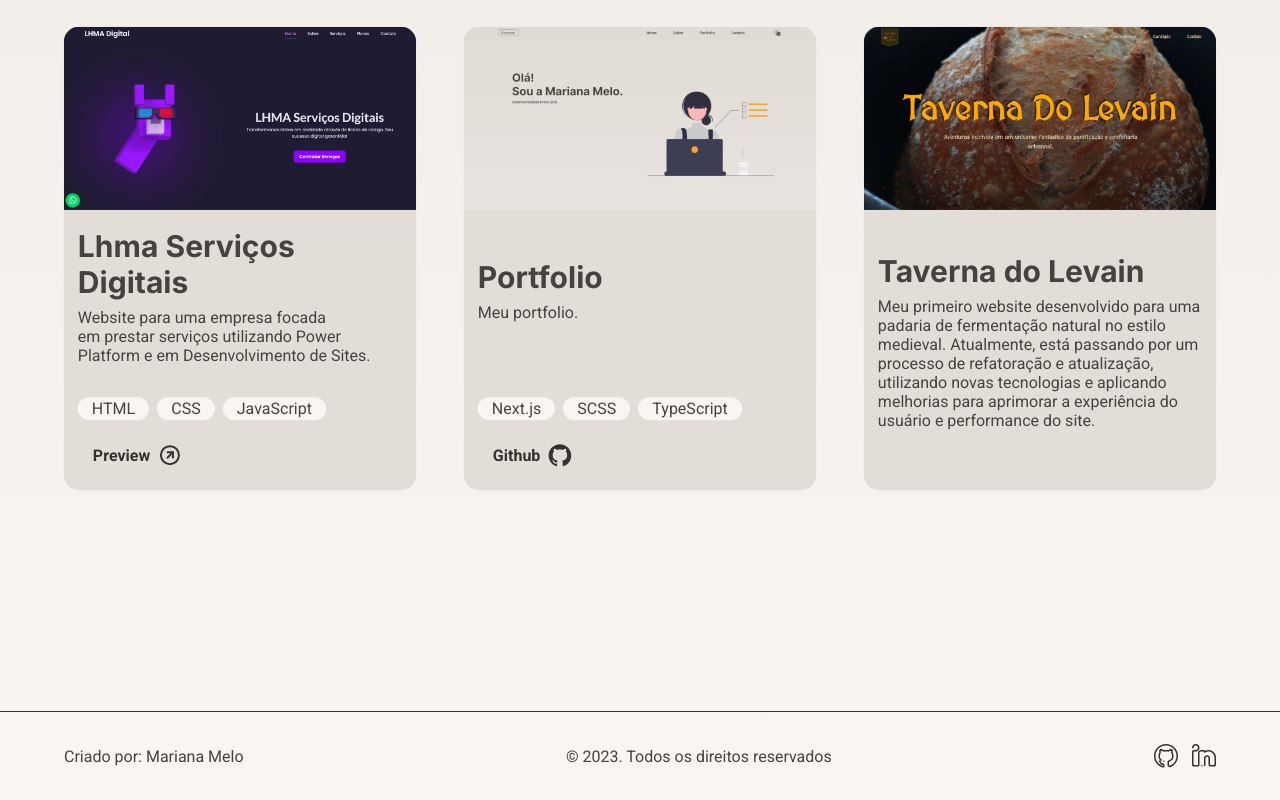
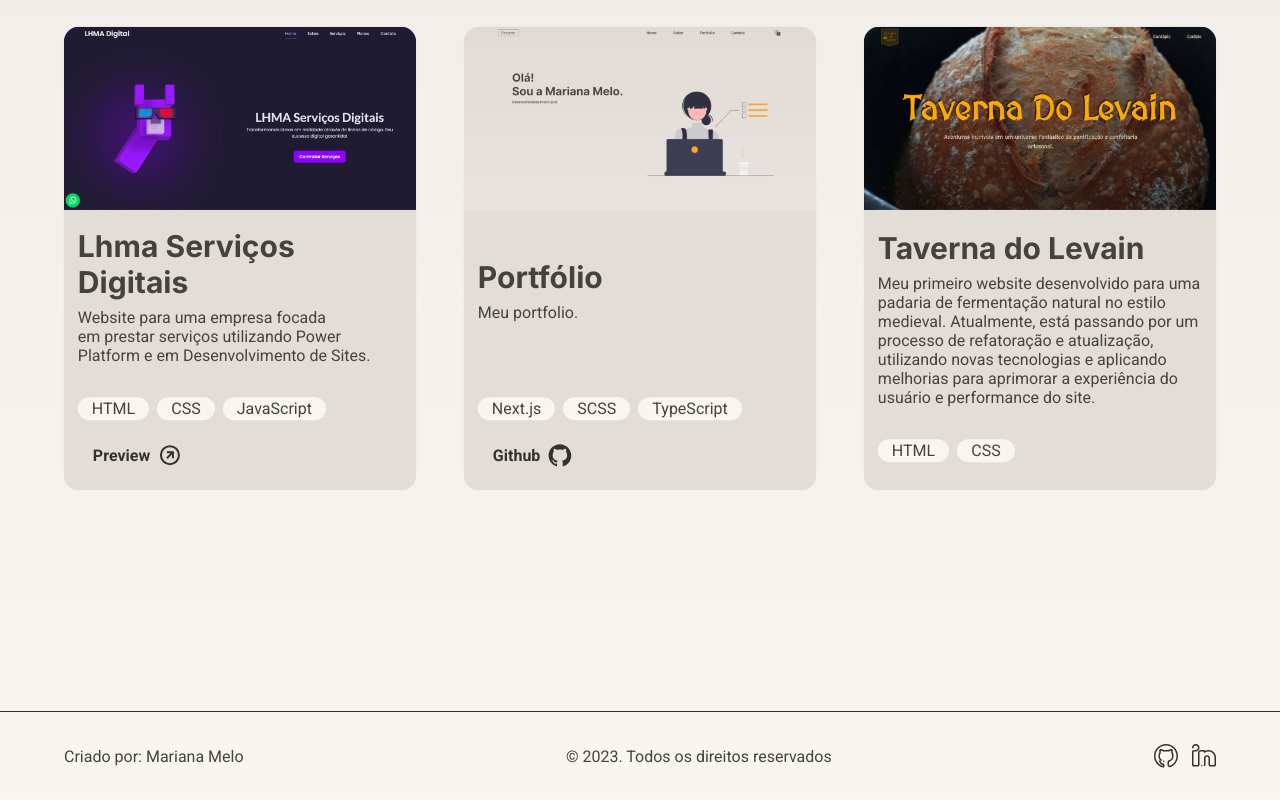
Before and after one commit to marianafvmelo/portfolio, a Next.js app: page / in a window 1280 px wide. Shown: the part 1855-2655 px from the top of the page. Built offline with nearby package versions, Linux system fonts and the light colour scheme.

Commit message:
add: projects translations

```diff
--- a/src/hooks/useTranslations.tsx
+++ b/src/hooks/useTranslations.tsx
@@ -59,16 +59,6 @@ interface IFooter {
   rights: string;
 }
 
-interface IProject {
-  title: string;
-  description: string;
-  linkPreview?: string;
-  linkRepositorie?: string;
-  src: string;
-  color: string;
-  tags?: string[];
-}
-
 interface ITranslations {
   pagesTitle: IPagesTitle;
   metaTags: IMetaTags;
@@ -79,7 +69,6 @@ interface ITranslations {
   homeAbout: IHomeAbout;
   homeProjects: IHomeProjects;
   footer: IFooter;
-  projects: IProject[];
 }
 
 export function useTranslations(): ITranslations {
@@ -115,5 +104,3 @@ export const useHomeProjectsSection = (): IHomeProjects =>
   useTranslations().homeProjects;
 
 export const useFooter = (): IFooter => useTranslations().footer;
-
-export const useProjects = (): IProject[] => useTranslations().projects;
--- a/src/pages/index.tsx
+++ b/src/pages/index.tsx
@@ -1,13 +1,13 @@
-import styles from "../styles/Home.module.scss";
+import styles from "@/styles/Home.module.scss";
 
 import Head from "next/head";
 import Image from "next/image";
 
-import developerIllustration from "../assets/images/dev.png";
-import caricature from "../assets/images/caricature.png";
-import lhma from "../assets/images/lhma.jpg";
-import tavern from "../assets/images/tavern.jpg";
-import portfolio from "../assets/images/portfolio.jpg";
+import developerIllustration from "@/assets/images/dev.png";
+import caricature from "@/assets/images/caricature.png";
+import lhma from "@/assets/images/lhma.jpg";
+import tavern from "@/assets/images/tavern.jpg";
+import portfolio from "@/assets/images/portfolio.jpg";
 
 import {
   usePagesTitle,
@@ -15,7 +15,9 @@ import {
   useHomeWelcomeSection,
   useHomeAboutSection,
   useHomeProjectsSection,
-} from "../hooks/useTranslations";
+} from "@/hooks/useTranslations";
+
+import { useLocale } from "@/contexts/LocaleContext";
 
 import Link from "next/link";
 
@@ -25,9 +27,14 @@ import { Reveal } from "@/components/Reveal";
 
 const projects = [
   {
-    title: "Lhma Serviços Digitais",
-    description:
-      "Website para uma empresa focada em prestar serviços utilizando Power Platform e em Desenvolvimento de Sites.",
+    title: {
+      pt: "Lhma Serviços Digitais",
+      en: "Lhma Digital Services",
+    },
+    description: {
+      pt: "Website para uma empresa focada em prestar serviços utilizando Power Platform e em Desenvolvimento de Sites.",
+      en: "Website for a company focused on providing services using Power Platform and Website Development.",
+    },
     linkPreview: "https://lhma.netlify.app",
     linkRepositorie: "",
     src: lhma,
@@ -35,8 +42,14 @@ const projects = [
     tags: ["HTML", "CSS", "JavaScript"],
   },
   {
-    title: "Portfolio",
-    description: "Meu portfolio.",
+    title: {
+      pt: "Portfólio",
+      en: "Portfolio",
+    },
+    description: {
+      pt: "Meu portfolio.",
+      en: "My portfolio",
+    },
     linkPreview: "",
     linkRepositorie: "https://github.com/marianafvmelo/portfolio",
     src: portfolio,
@@ -44,14 +57,19 @@ const projects = [
     tags: ["Next.js", "SCSS", "TypeScript"],
   },
   {
-    title: "Taverna do Levain",
-    description:
-      "Meu primeiro website desenvolvido para uma padaria de fermentação natural no estilo medieval. Atualmente, está passando por um processo de refatoração e atualização, utilizando novas tecnologias e aplicando melhorias para aprimorar a experiência do usuário e performance do site.",
+    title: {
+      pt: "Taverna do Levain",
+      en: "Levain's Tavern",
+    },
+    description: {
+      pt: "Meu primeiro website desenvolvido para uma padaria de fermentação natural no estilo medieval. Atualmente, está passando por um processo de refatoração e atualização, utilizando novas tecnologias e aplicando melhorias para aprimorar a experiência do usuário e performance do site.",
+      en: "My first website for a medieval-style natural fermentation bakery. Currently, I am redoing it using new technologies and implementing improvements.",
+    },
     linkPreview: "",
     linkRepositorie: "",
     src: tavern,
     color: "#1D1F1E",
-    tags: [],
+    tags: ["HTML", "CSS"],
   },
 ];
 
@@ -61,6 +79,8 @@ export default function Home() {
   const welcomeSection = useHomeWelcomeSection();
   const aboutSection = useHomeAboutSection();
   const projectsSection = useHomeProjectsSection();
+
+  const { currentLocale } = useLocale();
 
   return (
     <>
@@ -136,9 +156,9 @@ export default function Home() {
           <div className={styles.cardsWrapper}>
             {projects.map((project) => (
               <Card
-                key={project.title}
-                title={project.title}
-                description={project.description}
+                key={project.linkPreview}
+                title={project.title[currentLocale as "en" | "pt"]}
+                description={project.description[currentLocale as "en" | "pt"]}
                 linkPreview={project.linkPreview}
                 linkRepositorie={project.linkRepositorie}
                 src={project.src}
--- a/src/translations/en.json
+++ b/src/translations/en.json
@@ -58,34 +58,5 @@
   "footer": {
     "createdBy": "Created by: Mariana Melo",
     "rights": "All rights reserved"
-  },
-  "projects": [
-    {
-      "title": "Lhma Digital Services",
-      "description": "Website for a company focused on providing services using Power Platform and Website Development.",
-      "linkPreview": "https://lhma.netlify.app",
-      "linkRepositorie": "",
-      "src": "lhma",
-      "color": "#1F1B32",
-      " tags": ["HTML", "CSS", "JavaScript"]
-    },
-    {
-      "title": "Portfolio",
-      "description": "Meu portfolio.",
-      "linkPreview": "",
-      "linkRepositorie": "https://github.com/marianafvmelo/portfolio",
-      "src": "portfolio",
-      "color": "#E3DDD8",
-      " tags": ["Next.js", "SCSS", "TypeScript"]
-    },
-    {
-      "title": "Levain's Tavern",
-      "description": "My first website for a medieval-style natural fermentation bakery. Currently, I am redoing it using new technologies and implementing improvements.",
-      "linkPreview": "",
-      "linkRepositorie": "",
-      "src": "tavern",
-      "color": "#1D1F1E",
-      " tags": []
-    }
-  ]
+  }
 }
--- a/src/translations/pt.json
+++ b/src/translations/pt.json
@@ -58,34 +58,5 @@
   "footer": {
     "createdBy": "Criado por: Mariana Melo",
     "rights": "Todos os direitos reservados"
-  },
-  "projects": [
-    {
-      "title": "Lhma Serviços Digitais",
-      "description": "Website para uma empresa focada em prestar serviços utilizando Power Platform e em Desenvolvimento de Sites.",
-      " linkPreview": "https://lhma.netlify.app",
-      "linkRepositorie": "",
-      "src": "lhma",
-      "color": "#1F1B32",
-      " tags": ["HTML", "CSS", "JavaScript"]
-    },
-    {
-      "title": "Portfolio",
-      "description": "Meu portfolio.",
-      " linkPreview": "",
-      "linkRepositorie": "https://github.com/marianafvmelo/portfolio",
-      "src": "portfolio",
-      "color": "#E3DDD8",
-      " tags": ["Next.js", "SCSS", "TypeScript"]
-    },
-    {
-      "title": "Taverna do Levain",
-      "description": "Meu primeiro website desenvolvido para uma padaria de fermentação natural no estilo medieval. Atualmente, está passando por um processo de refatoração e atualização, utilizando novas tecnologias e aplicando melhorias para aprimorar a experiência do usuário e performance do site.",
-      " linkPreview": "",
-      "linkRepositorie": "",
-      "src": "tavern",
-      "color": "#1D1F1E",
-      " tags": []
-    }
-  ]
+  }
 }
```
